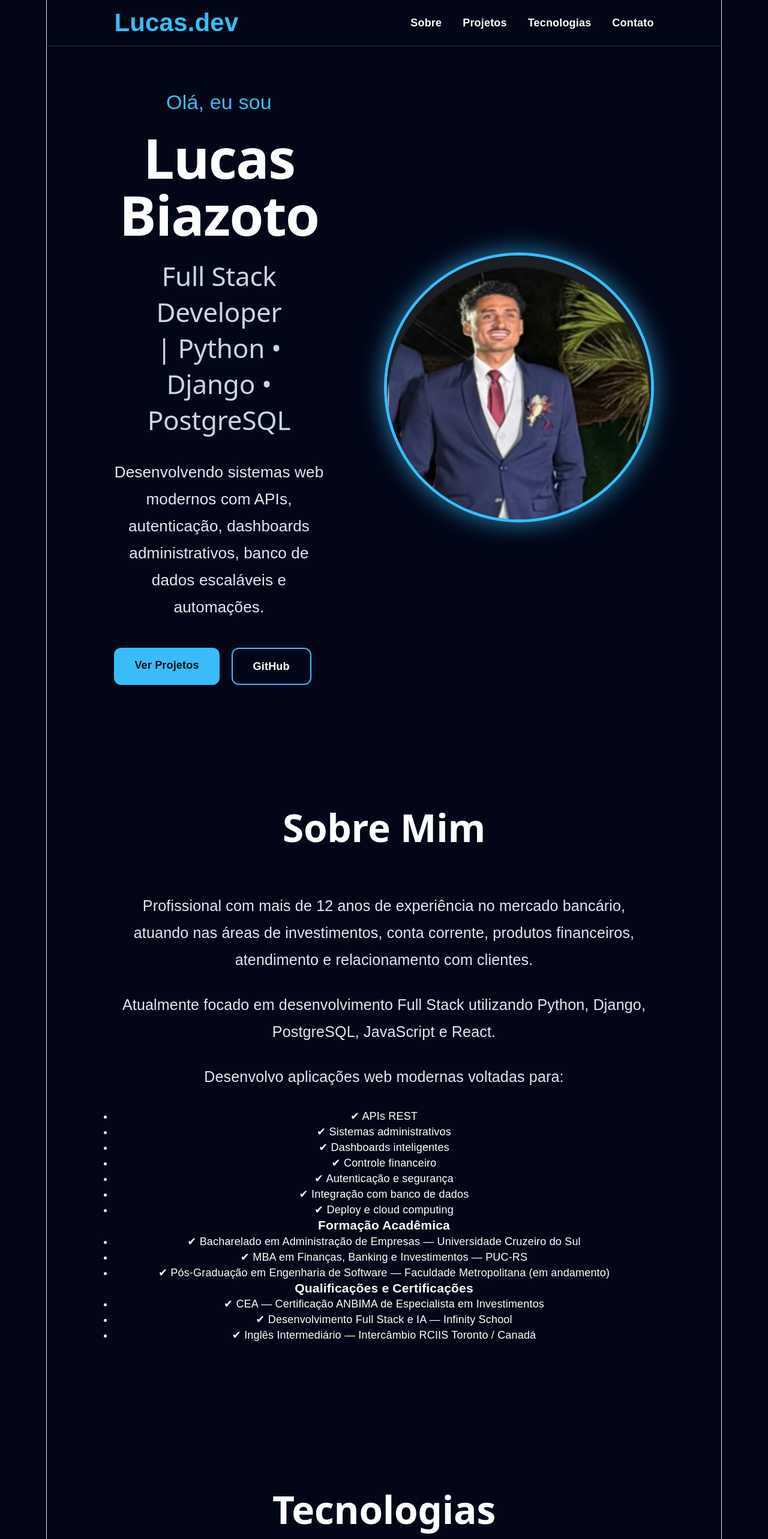
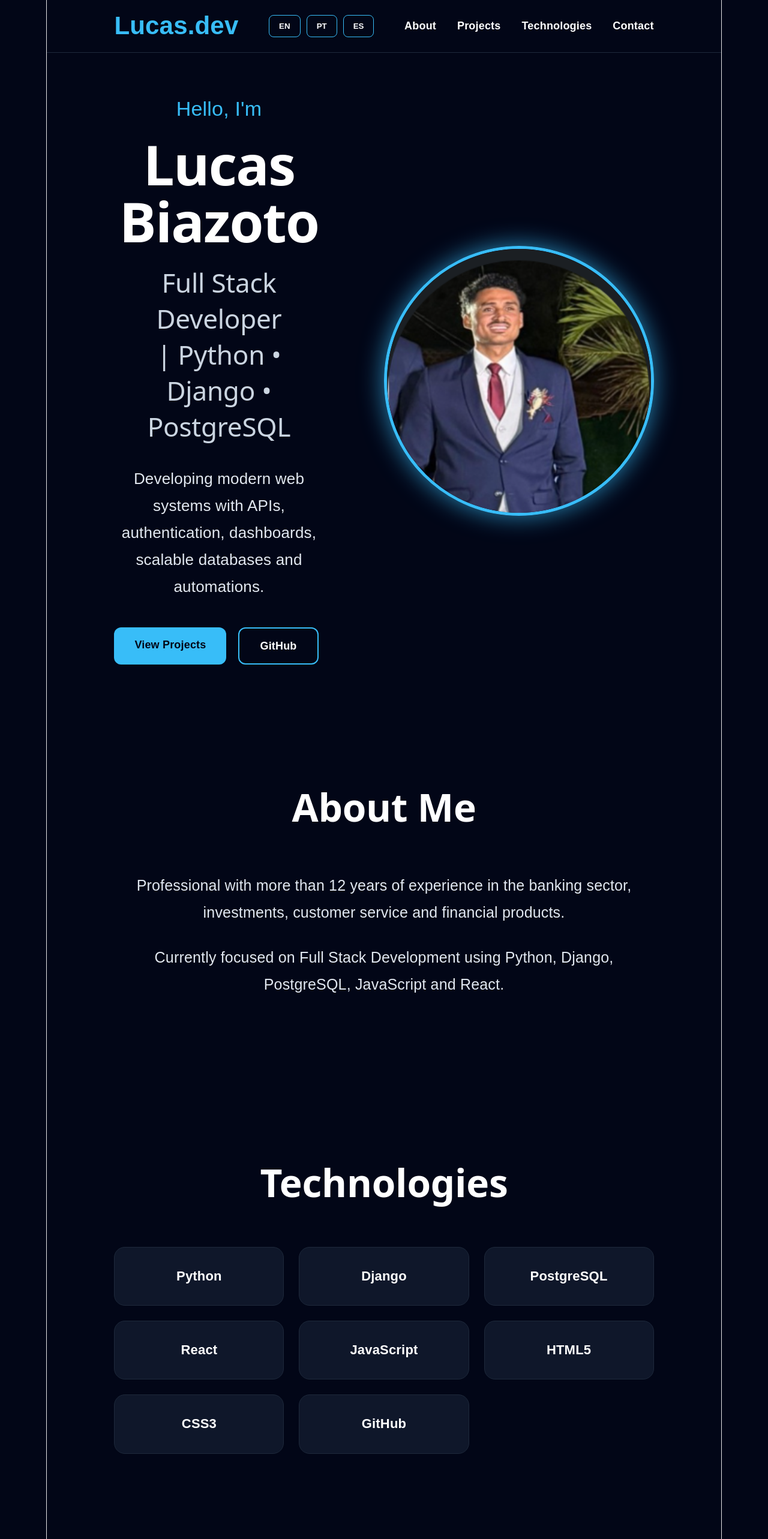
Before and after one commit to LucasBiazoto/portfolio-react, a React (Vite) app: page / in a window 1280 px wide. Shown: the top 2566 px of the page at 60% size. Built offline with nearby package versions, Linux system fonts and the light colour scheme.

Commit message:
fix app css

```diff
--- a/src/App.jsx
+++ b/src/App.jsx
@@ -1,4 +1,5 @@
 import "./App.css";
+import { useState } from "react";
 
 import heroImg from "./assets/lucasgit.png";
 
@@ -8,25 +9,191 @@ import financeiroImg from "./assets/clinica-financeiro.png";
 import agendaImg from "./assets/clinica-agenda.png";
 
 function App() {
+
+  const [language, setLanguage] = useState("en");
+
+  const translations = {
+
+    en: {
+      about: "About",
+      projects: "Projects",
+      technologies: "Technologies",
+      contact: "Contact",
+
+      hello: "Hello, I'm",
+
+      description:
+        "Developing modern web systems with APIs, authentication, dashboards, scalable databases and automations.",
+
+      viewProjects: "View Projects",
+
+      aboutTitle: "About Me",
+
+      aboutText1:
+        "Professional with more than 12 years of experience in the banking sector, investments, customer service and financial products.",
+
+      aboutText2:
+        "Currently focused on Full Stack Development using Python, Django, PostgreSQL, JavaScript and React.",
+
+      technologiesTitle: "Technologies",
+
+      projectsTitle: "Projects",
+
+      project1:
+        "Administrative dashboard for clinic management with metrics and indicators.",
+
+      project2:
+        "Authentication system with secure login and user management.",
+
+      project3:
+        "Integrated financial control system with payments and reports.",
+
+      project4:
+        "Smart scheduling system with confirmations and automations.",
+
+      contactTitle: "Contact",
+
+      linkedin: "View LinkedIn",
+
+      whatsapp: "Talk on WhatsApp",
+    },
+
+    pt: {
+      about: "Sobre",
+      projects: "Projetos",
+      technologies: "Tecnologias",
+      contact: "Contato",
+
+      hello: "Olá, eu sou",
+
+      description:
+        "Desenvolvendo sistemas web modernos com APIs, autenticação, dashboards administrativos, banco de dados escaláveis e automações.",
+
+      viewProjects: "Ver Projetos",
+
+      aboutTitle: "Sobre Mim",
+
+      aboutText1:
+        "Profissional com mais de 12 anos de experiência no mercado bancário, investimentos, atendimento ao cliente e produtos financeiros.",
+
+      aboutText2:
+        "Atualmente focado em Desenvolvimento Full Stack utilizando Python, Django, PostgreSQL, JavaScript e React.",
+
+      technologiesTitle: "Tecnologias",
+
+      projectsTitle: "Projetos",
+
+      project1:
+        "Dashboard administrativo para gestão clínica com métricas e indicadores.",
+
+      project2:
+        "Sistema de autenticação com login seguro e gerenciamento de usuários.",
+
+      project3:
+        "Sistema integrado de controle financeiro com pagamentos e relatórios.",
+
+      project4:
+        "Sistema inteligente de agendamento com confirmações e automações.",
+
+      contactTitle: "Contato",
+
+      linkedin: "Ver LinkedIn",
+
+      whatsapp: "Falar no WhatsApp",
+    },
+
+    es: {
+      about: "Sobre",
+      projects: "Proyectos",
+      technologies: "Tecnologías",
+      contact: "Contacto",
+
+      hello: "Hola, soy",
+
+      description:
+        "Desarrollando sistemas web modernos con APIs, autenticación, dashboards, bases de datos escalables y automatizaciones.",
+
+      viewProjects: "Ver Proyectos",
+
+      aboutTitle: "Sobre Mí",
+
+      aboutText1:
+        "Profesional con más de 12 años de experiencia en el sector bancario, inversiones, atención al cliente y productos financieros.",
+
+      aboutText2:
+        "Actualmente enfocado en Desarrollo Full Stack usando Python, Django, PostgreSQL, JavaScript y React.",
+
+      technologiesTitle: "Tecnologías",
+
+      projectsTitle: "Proyectos",
+
+      project1:
+        "Dashboard administrativo para gestión clínica con métricas e indicadores.",
+
+      project2:
+        "Sistema de autenticación con login seguro y gestión de usuarios.",
+
+      project3:
+        "Sistema integrado de control financiero con pagos e informes.",
+
+      project4:
+        "Sistema inteligente de programación con confirmaciones y automatizaciones.",
+
+      contactTitle: "Contacto",
+
+      linkedin: "Ver LinkedIn",
+
+      whatsapp: "Hablar por WhatsApp",
+    },
+  };
+
+  const t = translations[language];
+
   return (
     <div className="app">
 
       {/* HEADER */}
+
       <header className="header">
-        <div className="logo">Lucas.dev</div>
+
+        <div className="logo">
+          Lucas.dev
+        </div>
+
+        <div className="language-switch">
+
+          <button onClick={() => setLanguage("en")}>
+            EN
+          </button>
+
+          <button onClick={() => setLanguage("pt")}>
+            PT
+          </button>
+
+          <button onClick={() => setLanguage("es")}>
+            ES
+          </button>
+
+        </div>
 
         <nav>
-          <a href="#sobre">Sobre</a>
-          <a href="#projetos">Projetos</a>
-          <a href="#tecnologias">Tecnologias</a>
-          <a href="#contato">Contato</a>
+          <a href="#sobre">{t.about}</a>
+          <a href="#projetos">{t.projects}</a>
+          <a href="#tecnologias">{t.technologies}</a>
+          <a href="#contato">{t.contact}</a>
         </nav>
+
       </header>
 
       {/* HERO */}
+
       <section className="hero">
+
         <div className="hero-text">
-          <p className="hello">Olá, eu sou</p>
+
+          <p className="hello">
+            {t.hello}
+          </p>
 
           <h1>
             Lucas <br />
@@ -39,110 +206,59 @@ function App() {
           </h2>
 
           <p className="description">
-            Desenvolvendo sistemas web modernos com APIs,
-            autenticação, dashboards administrativos,
-            banco de dados escaláveis e automações.
+            {t.description}
           </p>
 
           <div className="buttons">
+
             <a href="#projetos" className="btn-primary">
-              Ver Projetos
+              {t.viewProjects}
             </a>
 
             <a
               href="https://github.com/LucasBiazoto"
               target="_blank"
+              rel="noreferrer"
               className="btn-secondary"
             >
               GitHub
             </a>
+
           </div>
+
         </div>
 
         <div className="hero-image">
           <img src={heroImg} alt="Lucas Biazoto" />
         </div>
+
       </section>
 
-      {/* SOBRE */}
+      {/* ABOUT */}
+
       <section id="sobre" className="section">
-        <h2 className="section-title">Sobre Mim</h2>
+
+        <h2 className="section-title">
+          {t.aboutTitle}
+        </h2>
 
         <div className="about-content">
 
-          <p>
-            Profissional com mais de 12 anos de experiência
-            no mercado bancário, atuando nas áreas de
-            investimentos, conta corrente, produtos financeiros,
-            atendimento e relacionamento com clientes.
-          </p>
+          <p>{t.aboutText1}</p>
 
-          <p>
-            Atualmente focado em desenvolvimento Full Stack
-            utilizando Python, Django, PostgreSQL,
-            JavaScript e React.
-          </p>
+          <p>{t.aboutText2}</p>
 
-          <p>
-            Desenvolvo aplicações web modernas voltadas para:
-          </p>
+        </div>
 
-          <ul className="about-list">
-            <li>✔ APIs REST</li>
-            <li>✔ Sistemas administrativos</li>
-            <li>✔ Dashboards inteligentes</li>
-            <li>✔ Controle financeiro</li>
-            <li>✔ Autenticação e segurança</li>
-            <li>✔ Integração com banco de dados</li>
-            <li>✔ Deploy e cloud computing</li>
-          </ul>
-
-          <h3 className="sub-title">
-            Formação Acadêmica
-          </h3>
-
-          <ul className="about-list">
-            <li>
-              ✔ Bacharelado em Administração de Empresas —
-              Universidade Cruzeiro do Sul
-            </li>
-
-            <li>
-              ✔ MBA em Finanças, Banking e Investimentos —
-              PUC-RS
-            </li>
-
-            <li>
-              ✔ Pós-Graduação em Engenharia de Software —
-              Faculdade Metropolitana (em andamento)
-            </li>
-          </ul>
-
-          <h3 className="sub-title">
-            Qualificações e Certificações
-          </h3>
-
-          <ul className="about-list">
-            <li>
-              ✔ CEA — Certificação ANBIMA de Especialista em Investimentos
-            </li>
-
-            <li>
-              ✔ Desenvolvimento Full Stack e IA —
-              Infinity School
-            </li>
-
-            <li>
-              ✔ Inglês Intermediário —
-              Intercâmbio RCIIS Toronto / Canadá
-            </li>
-          </ul>
-        </div>
       </section>
 
-      {/* TECNOLOGIAS */}
+      {/* TECHNOLOGIES */}
+
       <section id="tecnologias" className="section">
-        <h2 className="section-title">Tecnologias</h2>
+
+        <h2 className="section-title">
+          {t.technologiesTitle}
+        </h2>
 
         <div className="tech-grid">
 
@@ -153,125 +269,147 @@ function App() {
           <div className="tech-card">JavaScript</div>
           <div className="tech-card">HTML5</div>
           <div className="tech-card">CSS3</div>
-          <div className="tech-card">Git & GitHub</div>
-          <div className="tech-card">REST APIs</div>
-          <div className="tech-card">Bootstrap</div>
-          <div className="tech-card">Cloud</div>
-          <div className="tech-card">Deploy</div>
+          <div className="tech-card">GitHub</div>
 
         </div>
+
       </section>
 
-      {/* PROJETOS */}
+      {/* PROJECTS */}
+
       <section id="projetos" className="section">
-        <h2 className="section-title">Projetos</h2>
+
+        <h2 className="section-title">
+          {t.projectsTitle}
+        </h2>
 
         <div className="projects-grid">
 
           <div className="project-card">
-            <img src={dashboardImg} alt="Dashboard Clínica" />
+
+            <img src={dashboardImg} alt="dashboard" />
 
             <div className="project-content">
-              <h3>Dashboard Clínica</h3>
 
-              <p>
-                Dashboard administrativo completo para gestão clínica
-                com métricas, consultas e indicadores.
-              </p>
+              <h3>Dashboard</h3>
+
+              <p>{t.project1}</p>
+
             </div>
+
           </div>
 
           <div className="project-card">
-            <img src={loginImg} alt="Sistema Login" />
+
+            <img src={loginImg} alt="login" />
 
             <div className="project-content">
-              <h3>Sistema de Login</h3>
 
-              <p>
-                Sistema de autenticação com controle de acesso,
-                segurança e gerenciamento de usuários.
-              </p>
+              <h3>Authentication</h3>
+
+              <p>{t.project2}</p>
+
             </div>
+
           </div>
 
           <div className="project-card">
-            <img src={financeiroImg} alt="Financeiro" />
+
+            <img src={financeiroImg} alt="financeiro" />
 
             <div className="project-content">
-              <h3>Controle Financeiro</h3>
 
-              <p>
-                Gestão financeira integrada com pagamentos,
-                relatórios e acompanhamento administrativo.
-              </p>
+              <h3>Finance</h3>
+
+              <p>{t.project3}</p>
+
             </div>
+
           </div>
 
           <div className="project-card">
-            <img src={agendaImg} alt="Agenda Clínica" />
+
+            <img src={agendaImg} alt="agenda" />
 
             <div className="project-content">
-              <h3>Agenda Inteligente</h3>
 
-              <p>
-                Sistema de agendamento com confirmações,
-                reagendamentos e integração automatizada.
-              </p>
+              <h3>Scheduling</h3>
+
+              <p>{t.project4}</p>
+
             </div>
+
           </div>
 
         </div>
+
       </section>
 
-      {/* CONTATO */}
+      {/* CONTACT */}
+
       <section id="contato" className="section">
-        <h2 className="section-title">Contato</h2>
+
+        <h2 className="section-title">
+          {t.contactTitle}
+        </h2>
 
         <div className="contact-container">
 
           <div className="contact-card">
+
             <h3>📩 E-mail</h3>
 
             <a href="mailto:lucasmoreirabiazoto@gmail.com">
               lucasmoreirabiazoto@gmail.com
             </a>
+
           </div>
 
           <div className="contact-card">
+
             <h3>💼 LinkedIn</h3>
 
             <a
               href="https://www.linkedin.com/in/lucas-biazoto-c-pro-i-80373774/"
               target="_blank"
+              rel="noreferrer"
             >
-              Ver LinkedIn
+              {t.linkedin}
             </a>
+
           </div>
 
           <div className="contact-card">
+
             <h3>💻 GitHub</h3>
 
             <a
               href="https://github.com/LucasBiazoto"
               target="_blank"
+              rel="noreferrer"
             >
               github.com/LucasBiazoto
             </a>
+
           </div>
 
           <div className="contact-card">
+
             <h3>📱 WhatsApp</h3>
 
             <a
               href="https://wa.me/5511984681343"
               target="_blank"
+              rel="noreferrer"
               className="whatsapp-btn"
             >
-              Falar no WhatsApp
+              {t.whatsapp}
             </a>
+
           </div>
 
         </div>
+
       </section>
 
     </div>
```
